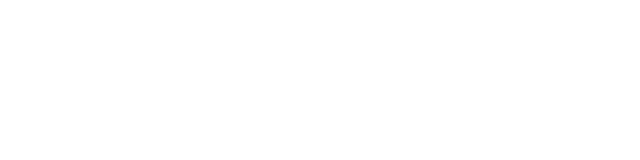
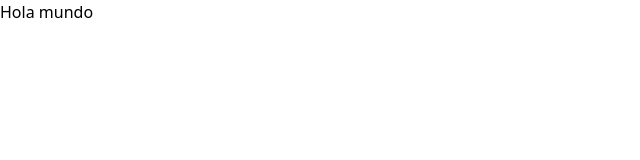
Before and after one commit to Ander45Portafol/PeackTeach, a Nuxt app: page / in a window 1280 px wide. Shown: the top 160 px of the page, without its empty margins (0-640 px from the left). Built offline with nearby package versions, Linux system fonts and the light colour scheme.

Commit message:
subiendo dependencias de flowbite

```diff
--- a/app.vue
+++ b/app.vue
@@ -1,11 +1,16 @@
+<script setup>
+import { initFlowbite } from 'flowbite'
+onMounted(()=>{
+  initFlowbite();
+})
+</script>
 <template>
-  <div>
-
-  </div>
+<div class="w-100">
+  <main>
+<h1>Hola mundo</h1>
+  </main>
+</div>
 </template>
 <style scoped>
 
 </style>
-<script setup>
-
-</script>
--- /dev/null
+++ b/assets/css/input.css
@@ -0,0 +1,3 @@
+@tailwind base;
+@tailwind components;
+@tailwind utilities;
--- a/nuxt.config.ts
+++ b/nuxt.config.ts
@@ -1,4 +1,7 @@
 // https://nuxt.com/docs/api/configuration/nuxt-config
 export default defineNuxtConfig({
-  devtools: { enabled: true }
+  devtools: { enabled: true },
+  modules: [
+    '@nuxtjs/tailwindcss'
+  ]
 })
--- a/package.json
+++ b/package.json
@@ -11,8 +11,12 @@
   },
   "devDependencies": {
     "@nuxt/devtools": "latest",
+    "@nuxtjs/tailwindcss": "^6.10.1",
     "nuxt": "^3.8.2",
     "vue": "^3.3.10",
     "vue-router": "^4.2.5"
+  },
+  "dependencies": {
+    "flowbite": "^2.2.0"
   }
 }
--- /dev/null
+++ b/tailwind.config.js
@@ -0,0 +1,15 @@
+/** @type {import('tailwindcss').Config} */
+export default {
+  content: [
+    "./components/**/*.{js,vue,ts}",
+    "./layouts/**/*.vue",
+    "./pages/**/*.vue",
+    "./plugins/**/*.{js,ts}",
+    "./node_modules/flowbite/**/*.{js,ts}",
+    "./nuxt.config.{js,ts}",
+  ],
+  theme: {
+    extend: {},
+  },
+  plugins: [require('flowbite/plugin')],
+}
```
Also changed, not shown: Components/Menu.vue (deleted), 1 other file (tests, documents, lock files or other folders).
